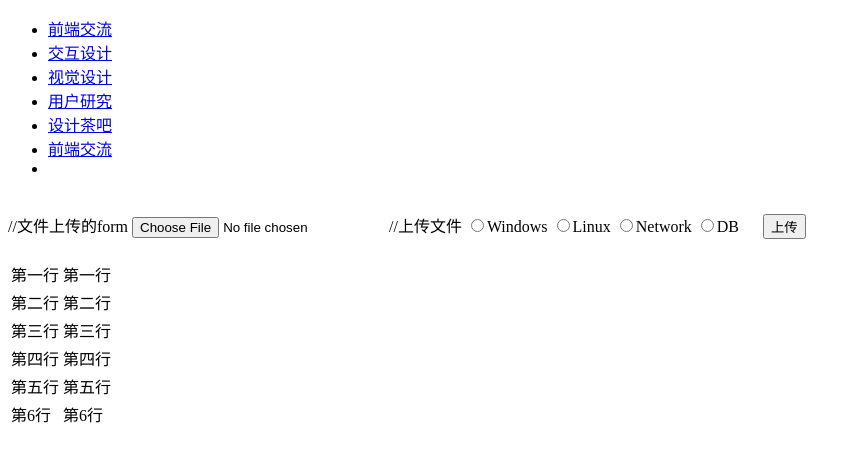
After one commit to twotigers0608/test_django, a Django app: template django_test/templates/test1/index.html in a window 1280 px wide. The commit adds this page. Shown: the top 462 px of the page, without its empty margins (0-861 px from the left). Run offline with Django 3.2, Linux system fonts and the light colour scheme; the template is opened without the code that fills it, so the values that code supplies are empty.

Commit message:
Practice changing the home page

```diff
--- /dev/null
+++ b/django_test/templates/test1/index.html
@@ -0,0 +1,45 @@
+<!doctype html>
+<html>
+<head>
+<meta charset="utf-8">
+<title>j</title>
+{#<link href="../static/css/basic.css" rel="stylesheet" type="text/css">#}
+{#<link href="../static/css/style.css" rel="stylesheet" type="text/css">#}
+{#<script src="../static/js/jquery.min.js"></script>#}
+{#<script src="../static/js/index.js"></script>#}
+</head>
+<body>
+	<ul style="font:20 bo">
+		<li><A class="hover" href="#">前端交流</A></li>
+		<li><A href="#">交互设计</A></li>
+		<li><A href="#">视觉设计</A></li>
+		<li><A href="#">用户研究</A></li>
+		<li><A href="#">设计茶吧</A></li>
+		<li><A href="#">前端交流</A></li>
+		<li><A href="#"></A></li>
+
+		<div id="lanPos"></div>
+	</ul>
+    <form id="uploadForm" enctype="multipart/form-data"> //文件上传的form
+        {% csrf_token %}
+        <input id="file" type="file" name="file" > //上传文件
+        <input type="radio" name="ostype" value="Windows" />Windows
+        <input type="radio" name="ostype" value="Linux" />Linux
+        <input type="radio" name="ostype" value="Network" />Network
+        <input type="radio" name="ostype" value="DB" />DB
+        <button id="upload" type="button" style="margin:20px">上传</button>
+    </form>
+    <table id="tb">
+        <tbody>
+            <tr><td>第一行</td><td>第一行</td></tr>
+            <tr><td>第二行</td><td>第二行</td></tr>
+            <tr><td>第三行</td><td>第三行</td></tr>
+            <tr><td>第四行</td><td>第四行</td></tr>
+            <tr><td>第五行</td><td>第五行</td></tr>
+            <tr><td>第6行</td><td>第6行</td></tr>
+        </tbody>
+    </table>
+<div style="text-align:center;margin:50px 0; font:normal 14px/24px 'MicroSoft YaHei';">
+</div>
+</body>
+</html>
```
Also changed, not shown: django_test/templates/Metrics.html (+15 -15 lines), django_test/templates/index.html (+11 -1 lines).
